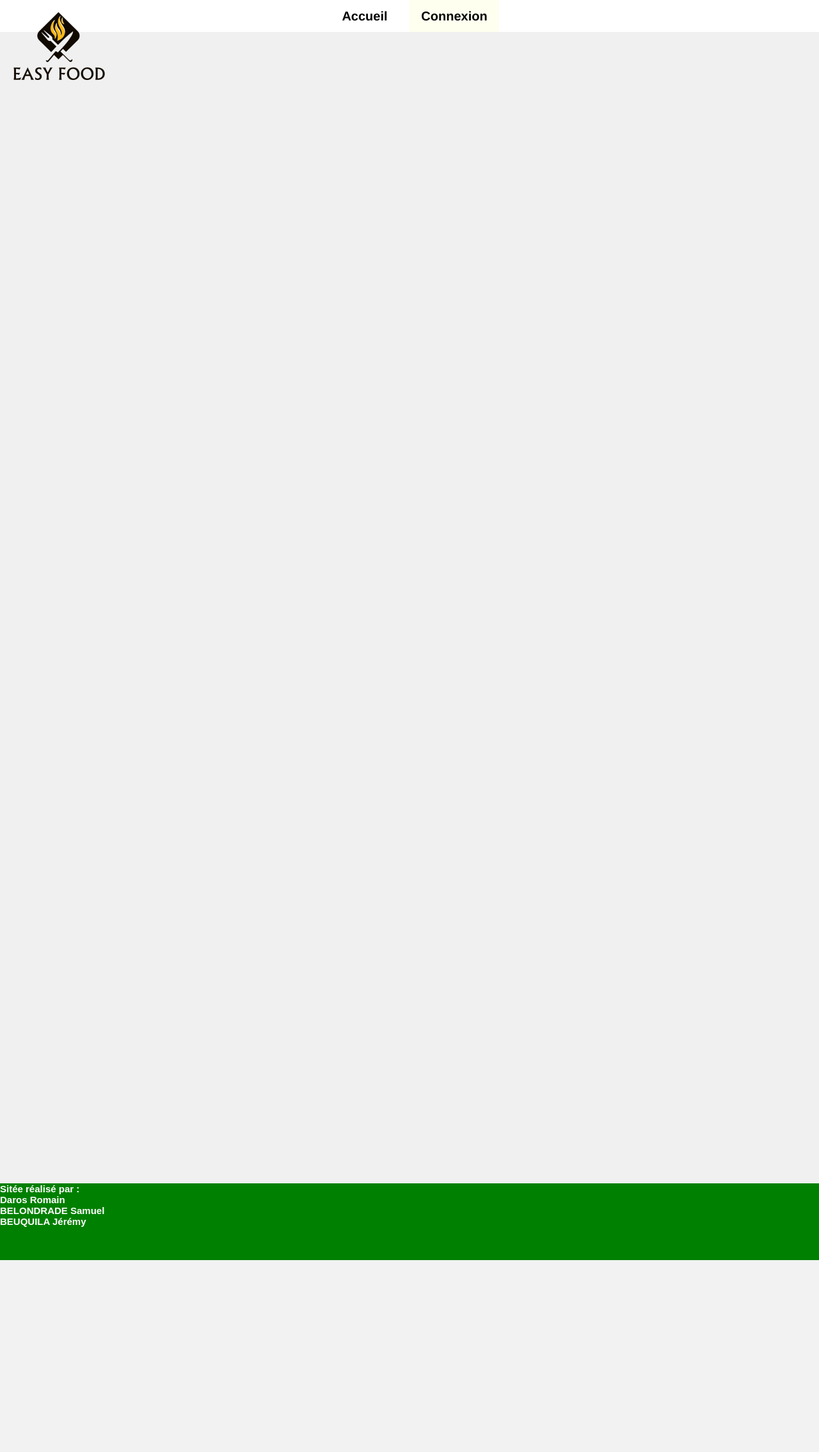
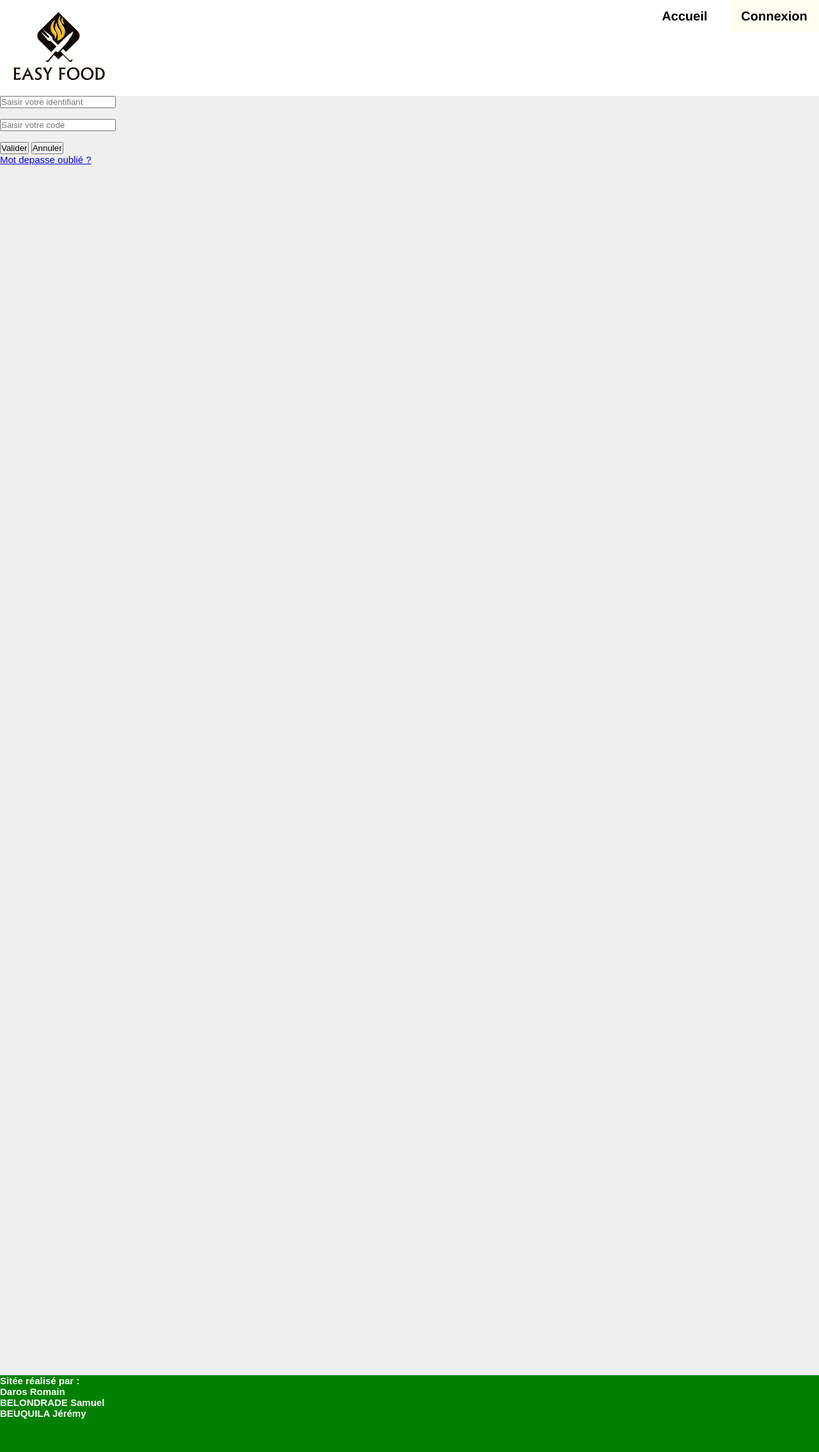
Before and after one commit to 0Chazam0/PPE-3.2, a PHP site: page /index.php?menuPrincipal=Connexion in a window 1280 px wide. Shown: the whole page at 64% size. Before the commit the page ends 1970 px from the top, so only its background shows below. Run offline with PHP 8.4, Linux system fonts and the light colour scheme.

Commit message:
main soigné

```diff
--- a/controleur/controleurPrincipal.php
+++ b/controleur/controleurPrincipal.php
@@ -18,6 +18,7 @@ else
 		$_SESSION['menuPrincipal']="Accueil";
 	}
 }
+
 $formLogo = new Formulaire("","","formLogo","logo");
 $formLogo->ajouterComposantLigne($formLogo->creerInputImage("logo","logo","image\logo.jpeg"));
 $formLogo->ajouterComposantTab();
--- a/style/EasyFood.css
+++ b/style/EasyFood.css
@@ -40,7 +40,7 @@ main {
 	min-height: 600px;
 	background-color: #f0f0f0;
  	font-size: 15px;
- 	margin-top: -150px;
+ 	margin-top: 150px;
 	height: 2000px;
 
 }
@@ -54,7 +54,7 @@ main {
 	background-image: url("../image/background.jpg");
 
 	background-size: 100%;
-	opacity: 0.70;
+	opacity: 1;
 	height: 832px;
 	overflow: hidden;
 
@@ -88,10 +88,11 @@ footer p{
 nav.menuPrincipal{
 	background-color: white;
 	font-size: 0px;
-	text-align: center;
-	height: 50px;
+	text-align: right;
+	height: 75px;
 	padding: 0px;
 	margin: 0px;
+
 }
 
 nav.menuPrincipal ul {
```
